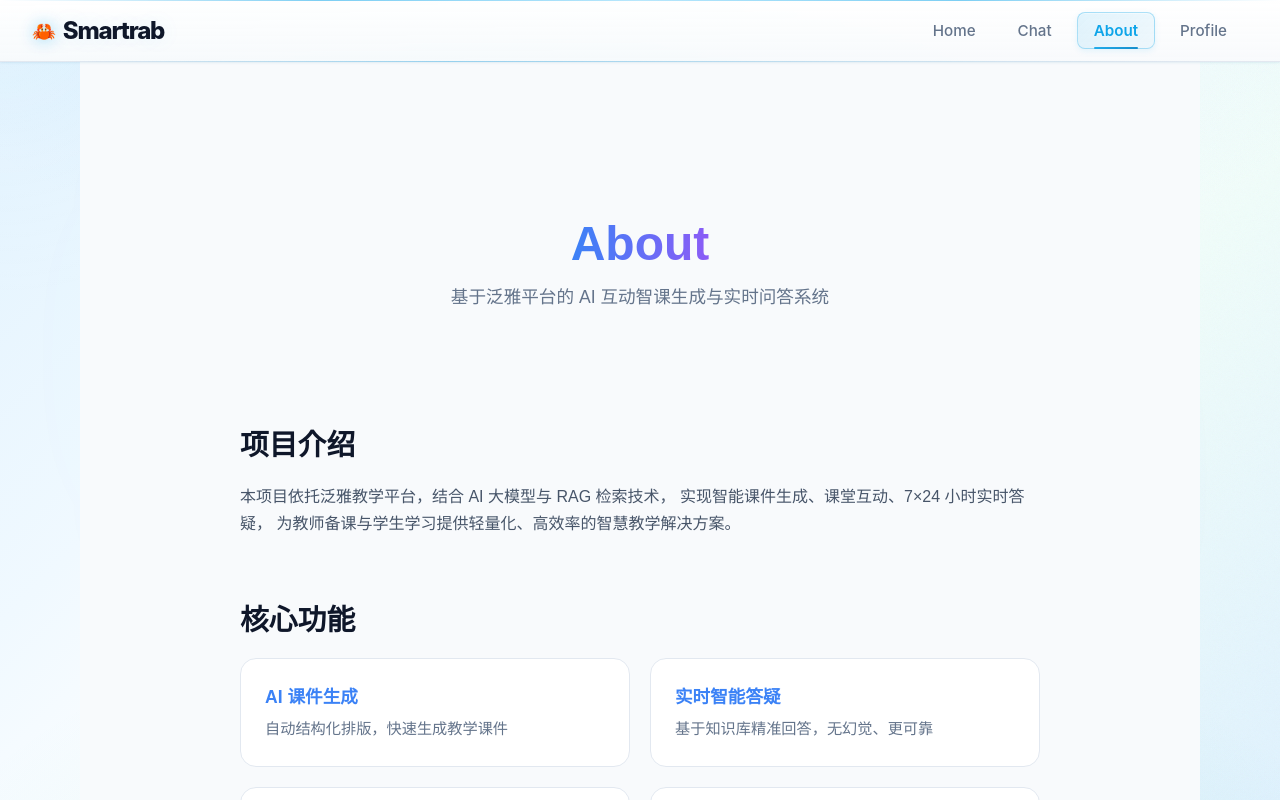
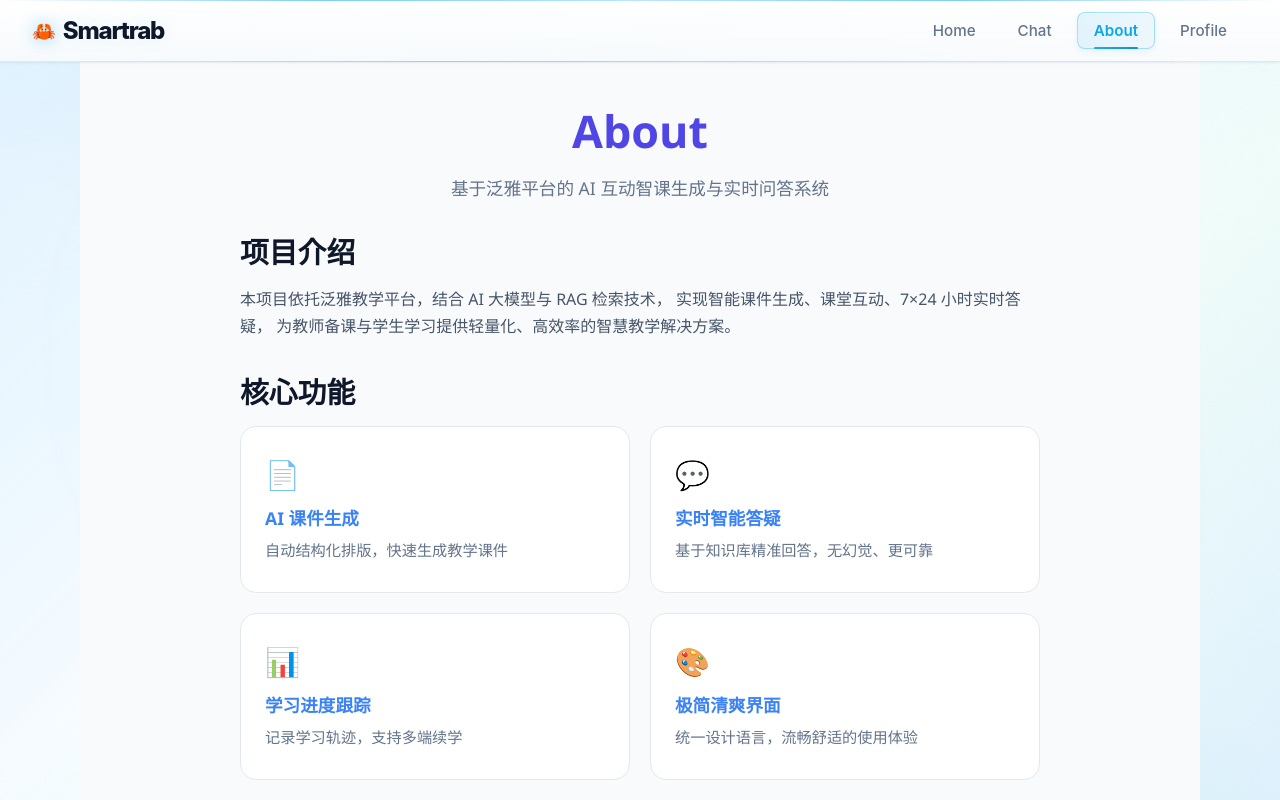
Before and after one commit to Ouroboros-ga/ai-course-system, a Vue app in the folder frontend/: page /#/about in a window 1280 px wide. Built offline with nearby package versions, Linux system fonts and the light colour scheme.

Commit message:
About 界面动画优化

```diff
--- a/frontend/src/views/About.vue
+++ b/frontend/src/views/About.vue
@@ -2,8 +2,7 @@
   <div class="about-page">
     <!-- 顶部标题区 -->
     <section class="about-hero" ref="heroRef">
-      <div id="particles-container" class="particles"></div>
-      <h1>About</h1>
+      <h1 class="floating-title">About</h1>
       <p class="typed-text"></p>
     </section>
 
@@ -21,9 +20,25 @@
     <section class="about-section" ref="featureRef">
       <h2>核心功能</h2>
       <div class="feature-grid">
-        <div class="card" v-for="item in features" :key="item.title">
-          <h3>{{ item.title }}</h3>
-          <p>{{ item.desc }}</p>
+        <div class="card">
+          <div class="card-icon">📄</div>
+          <h3>AI 课件生成</h3>
+          <p>自动结构化排版，快速生成教学课件</p>
+        </div>
+        <div class="card">
+          <div class="card-icon">💬</div>
+          <h3>实时智能答疑</h3>
+          <p>基于知识库精准回答，无幻觉、更可靠</p>
+        </div>
+        <div class="card">
+          <div class="card-icon">📊</div>
+          <h3>学习进度跟踪</h3>
+          <p>记录学习轨迹，支持多端续学</p>
+        </div>
+        <div class="card">
+          <div class="card-icon">🎨</div>
+          <h3>极简清爽界面</h3>
+          <p>统一设计语言，流畅舒适的使用体验</p>
         </div>
       </div>
     </section>
@@ -32,59 +47,41 @@
     <section class="about-section" ref="techRef">
       <h2>技术栈</h2>
       <div class="tech-list">
-        <span v-for="tech in techStack" :key="tech">{{ tech }}</span>
+        <span>Vue 3</span>
+        <span>Vue Router</span>
+        <span>AI 大模型</span>
+        <span>RAG 检索</span>
+        <span>泛雅平台 API</span>
       </div>
     </section>
 
     <!-- 底部 -->
     <footer class="about-footer" ref="footerRef">
-      <p>© 2026 泛雅 AI 智课系统 · 服创=设计项目</p>
+      <p>© 2026 泛雅 AI 智课系统 · 服创设计项目</p>
     </footer>
   </div>
 </template>
 
 <script setup>
 import { ref, onMounted } from 'vue'
-import { useIntersectionObserver } from '@vueuse/core'
 import Typed from 'typed.js'
 
-const features = ref([
-  { title: 'AI 课件生成', desc: '自动结构化排版，快速生成教学课件' },
-  { title: '实时智能答疑', desc: '基于知识库精准回答，无幻觉、更可靠' },
-  { title: '学习进度跟踪', desc: '记录学习轨迹，支持多端续学' },
-  { title: '极简清爽界面', desc: '统一设计语言，流畅舒适的使用体验' }
-])
-const techStack = ref(['Vue 3', 'Vue Router', 'AI 大模型', 'RAG 检索', '泛雅平台 API'])
-
-// 滚动动画监听
-const setupScrollAnimation = (ref) => {
-  const { stop } = useIntersectionObserver(
-    ref,
-    ([{ isIntersecting }]) => {
-      if (isIntersecting) {
-        ref.value.classList.add('fade-in-up')
-        stop()
-      }
-    },
-    { threshold: 0.1 }
-  )
-}
 const heroRef = ref(null)
 const introRef = ref(null)
 const featureRef = ref(null)
 const techRef = ref(null)
 const footerRef = ref(null)
+
 onMounted(() => {
-  setupScrollAnimation(heroRef)
-  setupScrollAnimation(introRef)
-  setupScrollAnimation(featureRef)
-  setupScrollAnimation(techRef)
-  setupScrollAnimation(footerRef)
+  heroRef.value?.classList.add('fade-in-up')
+  introRef.value?.classList.add('fade-in-up')
+  featureRef.value?.classList.add('fade-in-up')
+  techRef.value?.classList.add('fade-in-up')
+  footerRef.value?.classList.add('fade-in-up')
 
-  // 打字机效果
   new Typed('.typed-text', {
     strings: ['基于泛雅平台的 AI 互动智课生成与实时问答系统'],
-    typeSpeed: 40,
+    typeSpeed: 50,
     showCursor: false
   })
 })
@@ -93,75 +90,56 @@ onMounted(() => {
 <style scoped>
 .about-page {
   width: 100%;
-  min-height: 100vh;
+  height: 100vh;
   background: #f8fafc;
-  font-family: sans-serif;
-  padding: 100px 20px 60px;
-  position: relative;
-}
-
-/* 滚动动画 */
-.fade-in-up {
-  animation: fadeInUp 0.8s ease forwards;
-}
-@keyframes fadeInUp {
-  from {
-    opacity: 0;
-    transform: translateY(30px);
-  }
-  to {
-    opacity: 1;
-    transform: translateY(0);
-  }
-}
-
-/* 顶部标题 */
-.about-hero {
-  max-width: 800px;
-  margin: 0 auto 60px;
-  text-align: center;
-  position: relative;
-  height: 200px;
+  font-family: 'Segoe UI', Roboto, sans-serif;
+  padding: 40px 24px;
+  box-sizing: border-box;
   display: flex;
   flex-direction: column;
   align-items: center;
-  justify-content: center;
+  overflow: hidden;
 }
-.particles {
-  position: absolute;
-  top: 0;
-  left: 0;
-  width: 100%;
-  height: 100%;
-  z-index: 0;
+
+.floating-title {
+  font-size: 2.8rem;
+  font-weight: 800;
+  color: #4f46e5;
+  margin-bottom: 12px;
+  animation: float 3s ease-in-out infinite;
 }
-.about-hero h1 {
-  font-size: 3rem;
-  font-weight: 800;
-  background: linear-gradient(90deg, #3b82f6, #8b5cf6);
-  -webkit-background-clip: text;
-  -webkit-text-fill-color: transparent;
-  margin-bottom: 12px;
-  position: relative;
-  z-index: 1;
+@keyframes float {
+  0%, 100% { transform: translateY(0); }
+  50% { transform: translateY(-6px); }
+}
+
+.fade-in-up {
+  animation: fadeInUp 0.7s ease forwards;
+}
+@keyframes fadeInUp {
+  from { opacity: 0; transform: translateY(15px); }
+  to { opacity: 1; transform: translateY(0); }
+}
+
+.about-hero {
+  max-width: 800px;
+  margin-bottom: 30px;
+  text-align: center;
 }
 .about-hero p {
   font-size: 1.1rem;
   color: #64748b;
-  position: relative;
-  z-index: 1;
 }
 
-/* 区块通用 */
 .about-section {
   max-width: 800px;
-  margin: 0 auto 60px;
-  opacity: 0; /* 初始隐藏，等待动画 */
+  width: 100%;
+  margin-bottom: 30px;
 }
 .about-section h2 {
   font-size: 1.8rem;
   color: #0f172a;
-  margin-bottom: 20px;
+  margin-bottom: 15px;
   font-weight: 700;
 }
 .about-section p {
@@ -170,7 +148,6 @@ onMounted(() => {
   font-size: 1rem;
 }
 
-/* 卡片 */
 .feature-grid {
   display: grid;
   grid-template-columns: repeat(2, 1fr);
@@ -180,44 +157,26 @@ onMounted(() => {
   background: #fff;
   border: 1px solid #e2e8f0;
   border-radius: 16px;
-  padding: 24px;
-  transition: all 0.3s cubic-bezier(0.25, 0.8, 0.25, 1);
-  position: relative;
-  overflow: hidden;
-}
-.card::before {
-  content: '';
-  position: absolute;
-  top: 0;
-  left: 0;
-  width: 100%;
-  height: 100%;
-  background: linear-gradient(135deg, rgba(59, 130, 246, 0.1), rgba(139, 92, 246, 0.1));
-  opacity: 0;
-  transition: opacity 0.3s ease;
+  padding: 28px 24px;
+  transition: transform 0.2s ease;
 }
 .card:hover {
-  transform: translateY(-6px);
-  box-shadow: 0 12px 24px rgba(0,0,0,0.08);
+  transform: translateY(-3px);
 }
-.card:hover::before {
-  opacity: 1;
+.card-icon {
+  font-size: 28px;
+  margin-bottom: 12px;
 }
 .card h3 {
   color: #3b82f6;
   margin-bottom: 8px;
   font-size: 1.1rem;
-  position: relative;
-  z-index: 1;
 }
 .card p {
   color: #64748b;
   font-size: 0.95rem;
-  position: relative;
-  z-index: 1;
 }
 
-/* 技术栈 */
 .tech-list {
   display: flex;
   flex-wrap: wrap;
@@ -226,31 +185,23 @@ onMounted(() => {
 .tech-list span {
   background: #eff6ff;
   color: #3b82f6;
-  padding: 8px 14px;
+  padding: 8px 16px;
   border-radius: 99px;
   font-size: 0.9rem;
   transition: all 0.2s ease;
-  cursor: default;
-  animation: pulse 2s infinite;
 }
+/* 技术栈标签 悬浮动画 */
 .tech-list span:hover {
+  transform: scale(1.06);
   background: #3b82f6;
   color: #fff;
-  transform: scale(1.05);
-}
-@keyframes pulse {
-  0% { box-shadow: 0 0 0 0 rgba(59, 130, 246, 0.4); }
-  70% { box-shadow: 0 0 0 10px rgba(59, 130, 246, 0); }
-  100% { box-shadow: 0 0 0 0 rgba(59, 130, 246, 0); }
 }
 
-/* 底部 */
 .about-footer {
-  max-width: 800px;
-  margin: 100px auto 0;
+  margin-top: auto;
   text-align: center;
   color: #94a3b8;
   font-size: 0.9rem;
-  opacity: 0;
+  width: 100%;
 }
 </style>
```
